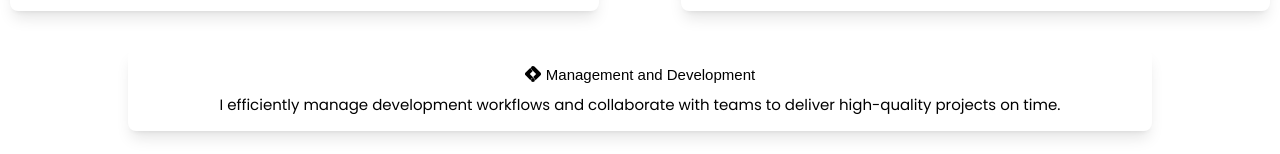
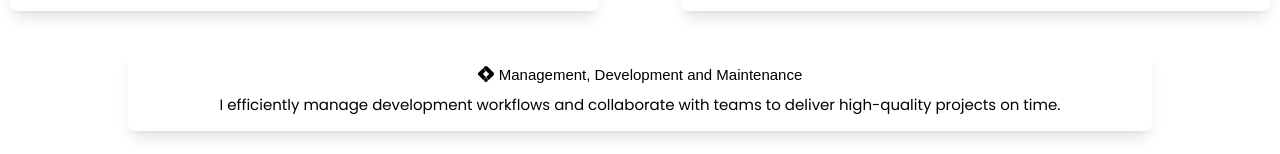
Before and after one commit to tosxin-456/Topinns_, a React (Vite) app: page / in a window 1280 px wide. Shown: the part 2052-2206 px from the top of the page. Built offline with nearby package versions, Linux system fonts and the light colour scheme; a web font is replaced by a local one.

Commit message:
added maintenance

```diff
--- a/src/components/skillset.tsx
+++ b/src/components/skillset.tsx
@@ -80,7 +80,7 @@ function Skillset({isLightMode}:SkillsProps) {
         >
         <SiGoogletagmanager className=' mr-[5px] mt-[2px]' />
         <Text  className='text-[15px] text-center'>
-          Management and Development
+          Management, Development and Maintenance
         </Text>
             </Box >
         <Text fontFamily='"Poppins", "sans-serif"' className='text-[15px] text-center'>
--- a/src/pages/about/index.tsx
+++ b/src/pages/about/index.tsx
@@ -12,8 +12,7 @@ function About({isLightMode}:FooterProps) {
 
 
   return (
-    <Box fontFamily="'Clash Display', sans-serif">
-
+    <Box fontFamily="'Clash Display', sans-serif" id='aboutUs'>
     <AboutHeader/>
     <Skillset isLightMode={isLightMode}/>
     </Box>
```
